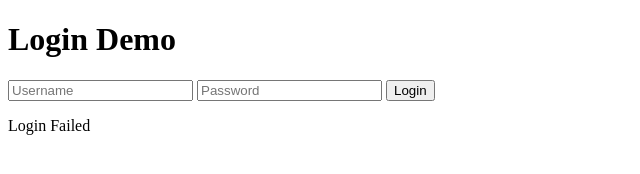
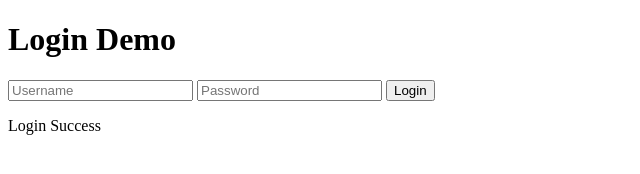
Before and after one commit to TJakkawat/cypress-ci-learning, a website: page app/index.html in a window 1280 px wide. Both pictures are taken after a click on the button "Login". Shown: the full height of the page, 0-640 px from the left. Drawn offline with Linux system fonts and the light colour scheme.

Commit message:
Add HTML File Passed Test

```diff
--- a/app/index.html
+++ b/app/index.html
@@ -11,7 +11,7 @@
 
     <script>
       document.getElementById("login-button").addEventListener("click", () => {
-        document.getElementById("message").innerText = "Login Failed";
+        document.getElementById("message").innerText = "Login Success";
       });
     </script>
   </body>
```
